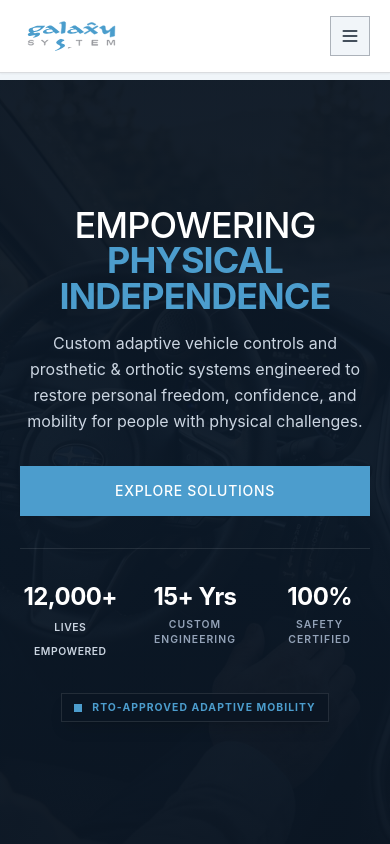
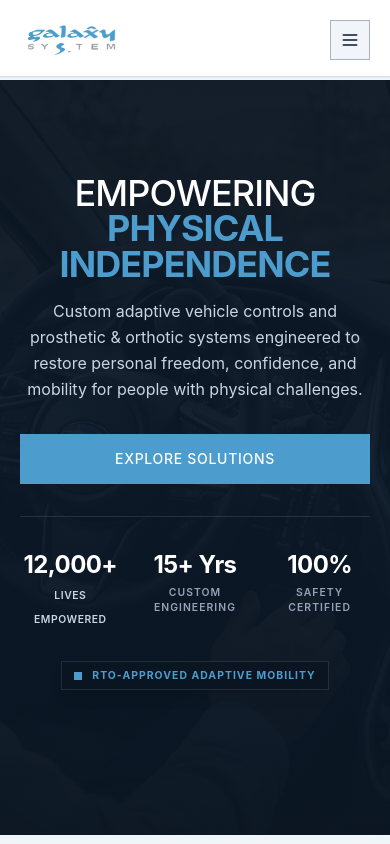
Before and after one commit to RishabhNaik/galaxy-system, a Next.js app: page / in a window 390 px wide. Shown: the top 844 px of the page. Built offline with nearby package versions, Linux system fonts and the light colour scheme.

Commit message:
Increase mobile navbar top padding and eliminate gap above hero section on mobile

```diff
--- a/src/app/page.tsx
+++ b/src/app/page.tsx
@@ -131,7 +131,7 @@ export default function HomePage() {
       />
 
       {/* ── 1. Hero Section (Centered Blueprint Engineering Theme with Background Image) ── */}
-      <section className="relative overflow-hidden border-b border-navy/15 text-white pt-32 pb-24 lg:pt-40 lg:pb-32 bg-navy">
+      <section className="relative overflow-hidden border-b border-navy/15 text-white pt-24 pb-20 sm:pt-32 sm:pb-24 lg:pt-40 lg:pb-32 bg-navy">
 
         {/* Full-Bleed Background Image with Modern Dark Gradients & Blur */}
         <div className="absolute inset-0 z-0">
--- a/src/app/services/page.tsx
+++ b/src/app/services/page.tsx
@@ -173,7 +173,7 @@ export default function ServicesPage() {
       />
 
       {/* ── Hero Banner Section ───────────────────────────────────── */}
-      <section className="relative overflow-hidden bg-navy text-white pt-28 pb-16 lg:pt-36 lg:pb-24 border-b border-navy/15">
+      <section className="relative overflow-hidden bg-navy text-white pt-24 pb-16 sm:pt-28 lg:pt-36 lg:pb-24 border-b border-navy/15">
         <div className="absolute inset-0 z-0">
           <Image
             src="/assets/hero-workshop.png"
--- a/src/components/header.tsx
+++ b/src/components/header.tsx
@@ -28,7 +28,7 @@ export function Header() {
   return (
     <>
       <header className="fixed top-0 z-50 w-full border-b border-navy/15 bg-white shadow-sm transition-all duration-300">
-        <div className="mx-auto flex max-w-7xl items-center justify-between px-5 py-4 lg:py-5 lg:px-8">
+        <div className="mx-auto flex max-w-7xl items-center justify-between px-5 pt-5 pb-4 lg:py-5 lg:px-8">
           {/* Logo */}
           <Link href="/" className="flex items-center gap-3">
             <Image
```
